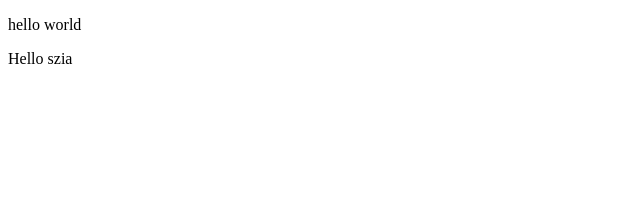
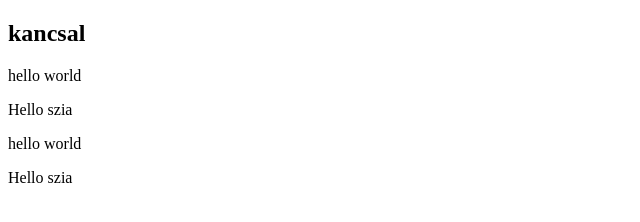
Before and after one commit to SoosKrisztian/demo2.0, a plain HTML site: page index.html in a window 1280 px wide. Shown: the whole page, without its empty margins (0-640 px from the left). Drawn offline with Linux system fonts and the light colour scheme.

Commit message:
fejlesztett

```diff
--- a/index.html
+++ b/index.html
@@ -7,6 +7,9 @@
     <title>Document</title>
 </head>
 <body>
+    <h2>kancsal</h2>
+    <p>hello world</p>
+    <p>Hello szia</p>
     <p>hello world</p>
     <p>Hello szia</p>
 </body>
```
